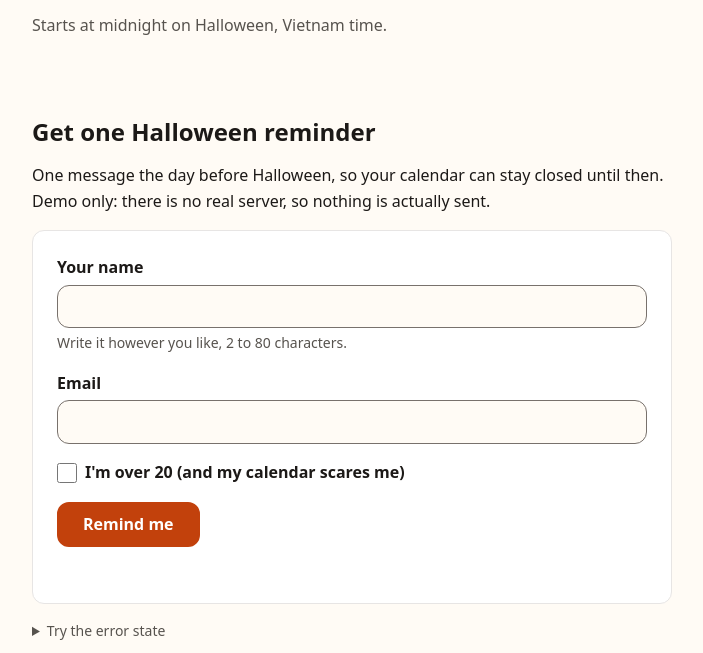
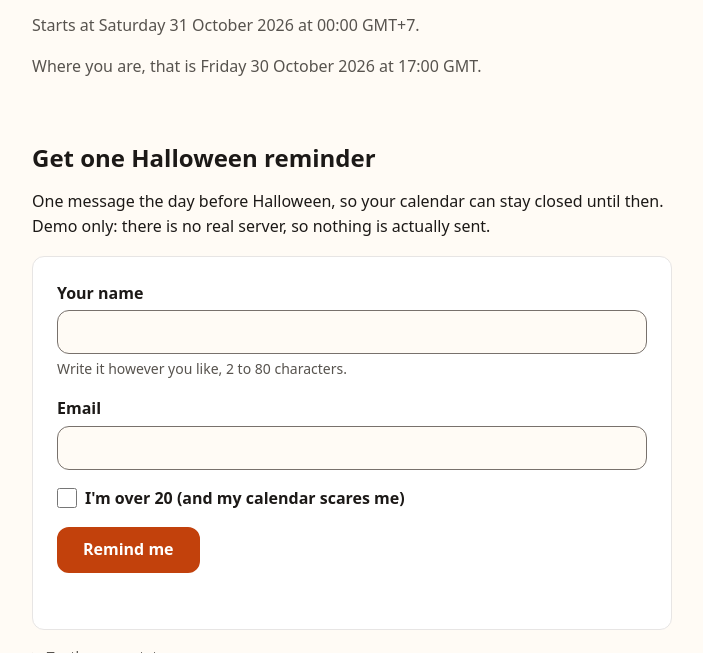
Before and after one commit to HvH1110/hw3-event-hub, a plain HTML site: page index.html in a window 1280 px wide. Shown: the part 447-1100 px from the top of the page, without its empty margins (288-991 px from the left). Drawn offline with Linux system fonts and the light colour scheme.

Commit message:
feat(js): drift-free countdown engine
Co-Authored-By: Claude Opus 5.5 <noreply@anthropic.com>

```diff
--- a/index.html
+++ b/index.html
@@ -13,6 +13,7 @@
   <link rel="stylesheet" href="css/tokens.css">
   <link rel="stylesheet" href="css/reset.css">
   <link rel="stylesheet" href="css/landing.css">
+  <script type="module" src="js/main.js"></script>
 </head>
 <body>
   <header>
--- /dev/null
+++ b/js/countdown.js
@@ -0,0 +1,65 @@
+// Slice 1: drift-free countdown engine.
+// It never decrements a counter: every tick recomputes the remaining time from the clock,
+// so a late or throttled timer cannot make the display drift.
+
+const SECOND = 1000;
+const UTC_ISO_8601 = /^\d{4}-\d{2}-\d{2}T\d{2}:\d{2}(?::\d{2}(?:\.\d{1,3})?)?Z$/;
+
+// Accepts only UTC timestamps ending in Z. Without a zone, browsers read the time as the
+// visitor's local time, which is the classic timezone bug.
+export function parseUtcIso(text) {
+  if (!UTC_ISO_8601.test(text)) {
+    throw new Error(`The event time must be a UTC timestamp ending in Z, such as 2026-10-30T17:00:00Z (got "${text}").`);
+  }
+  const ms = Date.parse(text);
+  if (Number.isNaN(ms)) throw new Error(`"${text}" is not a real date.`);
+  return ms;
+}
+
+// Pure: same input, same output. Rounds up, so the display reaches 00 exactly at the target.
+export function remainingParts(targetMs, nowMs) {
+  const totalSeconds = Math.max(0, Math.ceil((targetMs - nowMs) / SECOND));
+  return {
+    days: Math.floor(totalSeconds / 86400),
+    hours: Math.floor((totalSeconds % 86400) / 3600),
+    minutes: Math.floor((totalSeconds % 3600) / 60),
+    seconds: totalSeconds % 60,
+    done: totalSeconds === 0,
+  };
+}
+
+// Starts exactly one timer and returns stop(). onTick runs on every displayed second,
+// onDone once when the target is reached.
+export function startCountdown({ targetMs, onTick, onDone }) {
+  let timer = null;
+
+  function tick() {
+    const now = Date.now();
+    const parts = remainingParts(targetMs, now);
+    onTick(parts);
+    if (parts.done) {
+      stop();
+      onDone();
+      return;
+    }
+    // Wake up exactly when the displayed second changes, not "1000 ms from now"
+    timer = setTimeout(tick, (targetMs - now) % SECOND || SECOND);
+  }
+
+  // Background tabs slow timers down; re-sync as soon as the page is visible again
+  function onVisibilityChange() {
+    if (document.visibilityState !== 'visible') return;
+    clearTimeout(timer);
+    tick();
+  }
+
+  function stop() {
+    clearTimeout(timer);
+    timer = null;
+    document.removeEventListener('visibilitychange', onVisibilityChange);
+  }
+
+  document.addEventListener('visibilitychange', onVisibilityChange);
+  tick();
+  return stop;
+}
--- /dev/null
+++ b/js/main.js
@@ -0,0 +1,62 @@
+// Entry point: connects the countdown engine to the page.
+import { parseUtcIso, startCountdown } from './countdown.js';
+
+const timeEl = document.querySelector('#event-start');
+const titleEl = document.querySelector('#countdown-title');
+const statusEl = document.querySelector('#countdown-status');
+const localEl = document.querySelector('#local-time');
+const unitEls = {
+  days: document.querySelector('[data-unit="days"]'),
+  hours: document.querySelector('[data-unit="hours"]'),
+  minutes: document.querySelector('[data-unit="minutes"]'),
+  seconds: document.querySelector('[data-unit="seconds"]'),
+};
+
+const pad2 = (n) => String(n).padStart(2, '0');
+
+function formatInZone(ms, timeZone) {
+  return new Intl.DateTimeFormat('en-GB', {
+    weekday: 'long',
+    day: 'numeric',
+    month: 'long',
+    year: 'numeric',
+    hour: '2-digit',
+    minute: '2-digit',
+    timeZone,
+    timeZoneName: 'shortOffset',
+  }).format(ms);
+}
+
+function initCountdown() {
+  let targetMs;
+  try {
+    // Single source of truth: the <time datetime> attribute
+    targetMs = parseUtcIso(timeEl.dateTime);
+  } catch (error) {
+    statusEl.textContent = `Countdown unavailable. ${error.message}`;
+    return;
+  }
+
+  // The visible date is generated from the same attribute, so it can never disagree with it
+  const eventZone = timeEl.dataset.timezone;
+  timeEl.textContent = formatInZone(targetMs, eventZone);
+
+  const viewerZone = Intl.DateTimeFormat().resolvedOptions().timeZone;
+  const viewerTime = formatInZone(targetMs, viewerZone);
+  if (viewerTime !== timeEl.textContent) {
+    localEl.textContent = `Where you are, that is ${viewerTime}.`;
+  }
+
+  startCountdown({
+    targetMs,
+    onTick(parts) {
+      for (const [unit, el] of Object.entries(unitEls)) el.textContent = pad2(parts[unit]);
+    },
+    onDone() {
+      titleEl.textContent = 'Halloween in Vietnam has started';
+      statusEl.textContent = "It's Halloween! Close the laptop and put on a costume.";
+    },
+  });
+}
+
+initCountdown();
```
